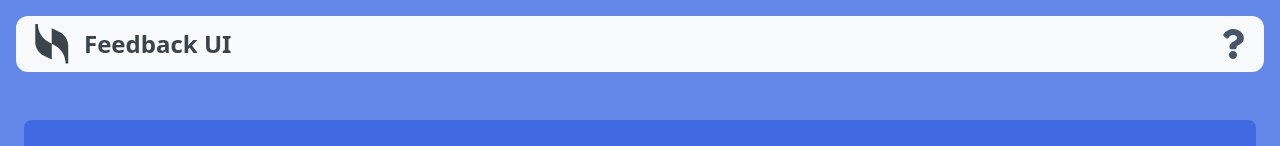
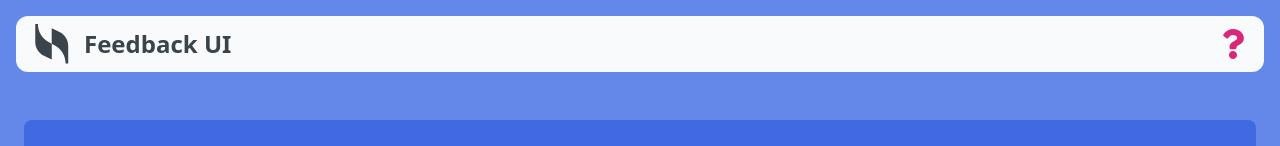
Before and after one commit to JaimieHemmings/review-demo, a React (Vite) app: page /about in a window 1280 px wide. Shown: the top 146 px of the page. Built offline with nearby package versions, Linux system fonts and the light colour scheme.

Commit message:
add: additional styling

```diff
--- a/src/components/FeedbackItem.tsx
+++ b/src/components/FeedbackItem.tsx
@@ -15,7 +15,7 @@ const FeedbackItem: React.FC<FeedbackItemProps> = ({ item, handleDelete }) => {
           className="num-display absolute -top-2 -left-2 w-12 h-12 flex items-center justify-center bg-pink-500 rounded-full text-xl text-white drop-shadow-lg align-middle font-bold">
           { item.rating }
         </div>
-        <button className="close absolute top-0 right-0 p-2 rounded-full font-bold text-2xl" onClick={() => handleDelete(item.id)}>
+        <button className="close absolute top-0 right-0 p-2 rounded-full font-bold text-2xl opacity-50 hover:opacity-100 transition-all" onClick={() => handleDelete(item.id)}>
           <FaTimes color="red" />
         </button>
         <div className="text-display py-8 bg-white rounded-lg p-10 text-lg leading-6">
--- a/src/components/NavBar.tsx
+++ b/src/components/NavBar.tsx
@@ -1,4 +1,4 @@
-import { Link } from "react-router-dom"
+import { NavLink } from "react-router-dom"
 import {FaQuestion} from 'react-icons/fa'
 
 const NavBar = () => {
@@ -6,21 +6,23 @@ const NavBar = () => {
     <nav aria-label="Main navigation" className="flex flex-row justify-between rounded-b-lg bg-slate-50 px-4 py-2 md:m-4 md:flex-row md:items-center md:rounded-xl">
       <ul className="flex flex-col justify-between">
         <li className="flex items-center justify-between">
-          <Link to="/" className="flex items-center justify-between">
+          <NavLink to="/" className="flex items-center justify-between">
             <svg className="inline-block" width="40" height="40" viewBox="0 0 46 55" fill="#3b444b" xmlns="http://www.w3.org/2000/svg">
               <path d="M22.6 5.70001V27.2L17.7 24.4C9 19.4 3.59999 10.1 3.59999 0H0V24.6C0 32.6 4.59999 40 11.9 43.5L22.7 48.7V27.2L27.6 30C36.3 35 41.7 44.3 41.7 54.4H45.3V29.8C45.3 21.8 40.7 14.4 33.4 10.9L22.6 5.70001Z" fill="#3b444b"/>
             </svg>
             <span className="text-2xl px-3 font-bold text-[#3b444b] inline-block">
               Feedback UI
             </span>
-          </Link>
+          </NavLink>
         </li>
       </ul>
       <ul className="nav">
-        <li className="font-bold text-slate-600 uppercase">
-          <Link to="/about">
+        <li className="font-bold text-slate-600 uppercase opacity-1 hover:opacity-80 transition-all">
+          <NavLink to="/about" className={({ isActive }) =>
+              isActive ? "text-pink-600" : "text-slate-600"
+          }>
             <FaQuestion size={30} />
-          </Link>
+          </NavLink>
         </li>
       </ul>
     </nav>
--- a/src/components/pages/AboutPage.tsx
+++ b/src/components/pages/AboutPage.tsx
@@ -10,6 +10,7 @@ const AboutPage = () => {
       <p>
       This is a React-based feedback application built to practice React, TypeScript, Tailwind CSS, and Framer Motion skills. The app allows users to view, add, and delete ratings, providing a simple yet interactive user experience.
       </p>
+
       <h2>Features</h2>
       <ul className="marker:text-white">
         <li className="m-0">View ratings</li>
@@ -18,6 +19,7 @@ const AboutPage = () => {
         <li className="m-0">Smooth animations with Framer Motion</li>
         <li className="m-0">Responsive design with Tailwind CSS</li>
       </ul>
+
       <h2>State Management</h2>
       <p>The app uses React's `useState` hook for managing the ratings state, demonstrating basic state management in React with TypeScript.</p>
 
```
